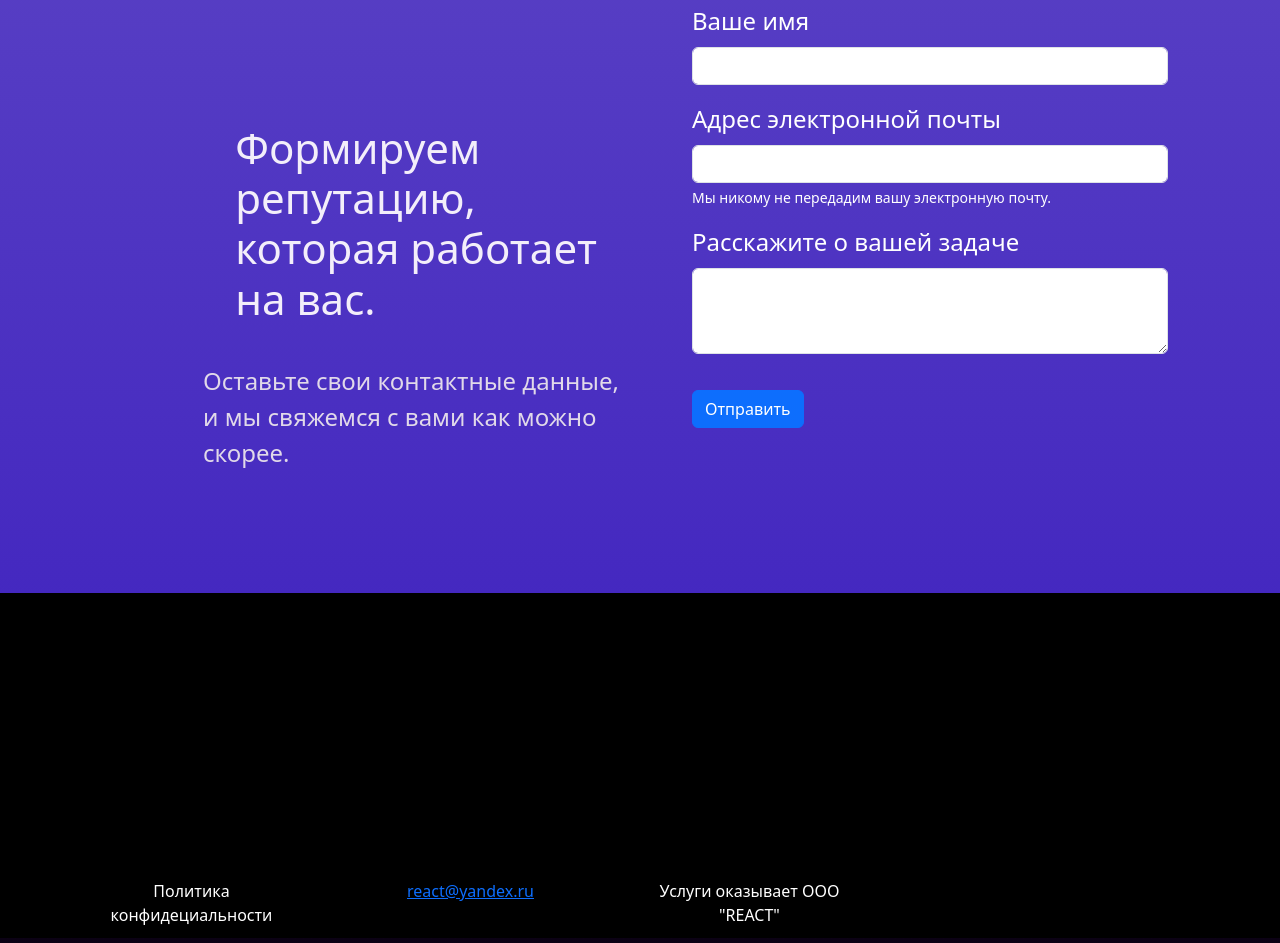
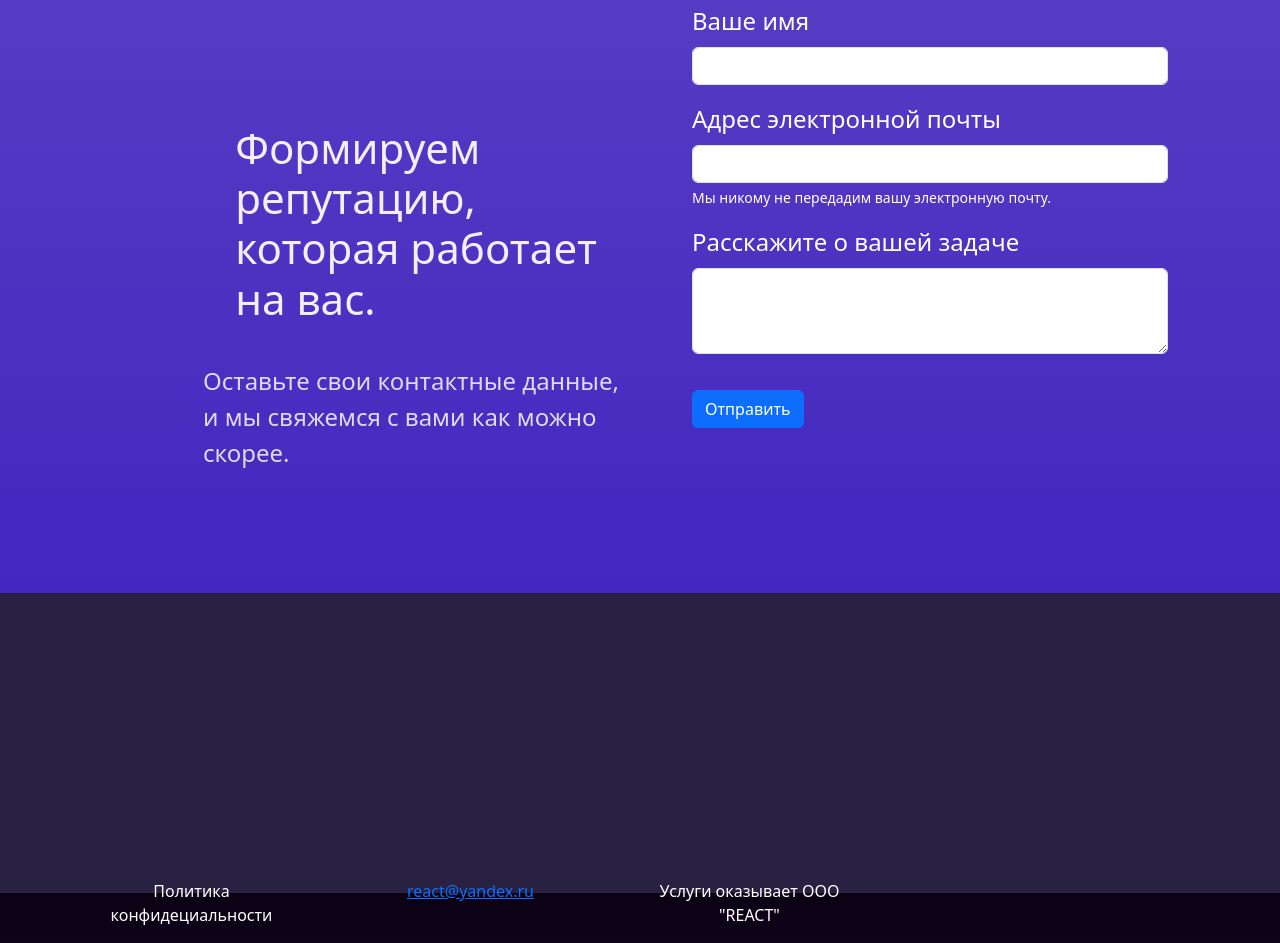
Before and after one commit to sferind/template1, a plain HTML site: page index.html in a window 1280 px wide. Shown: the part 2177-3120 px from the top of the page. Drawn offline with nearby package versions, Linux system fonts and the light colour scheme.

Commit message:
examination

```diff
--- a/index.html
+++ b/index.html
@@ -158,7 +158,7 @@
             </div>
         </div>
     </div>
-    <div class="container-" style=" height: 345px;  background-color:  black;">
+    <div class="container-" style=" height: 300px;  background-color:  rgb(41, 33, 65);">
         <p class="fs-1" style="text-align: center; padding-top: 70px; color: aquamarine;"></p>
         <div class="container px-4 text-center" style="margin-top: 200px; margin-right: 100px;">
             <div class="row">
```
